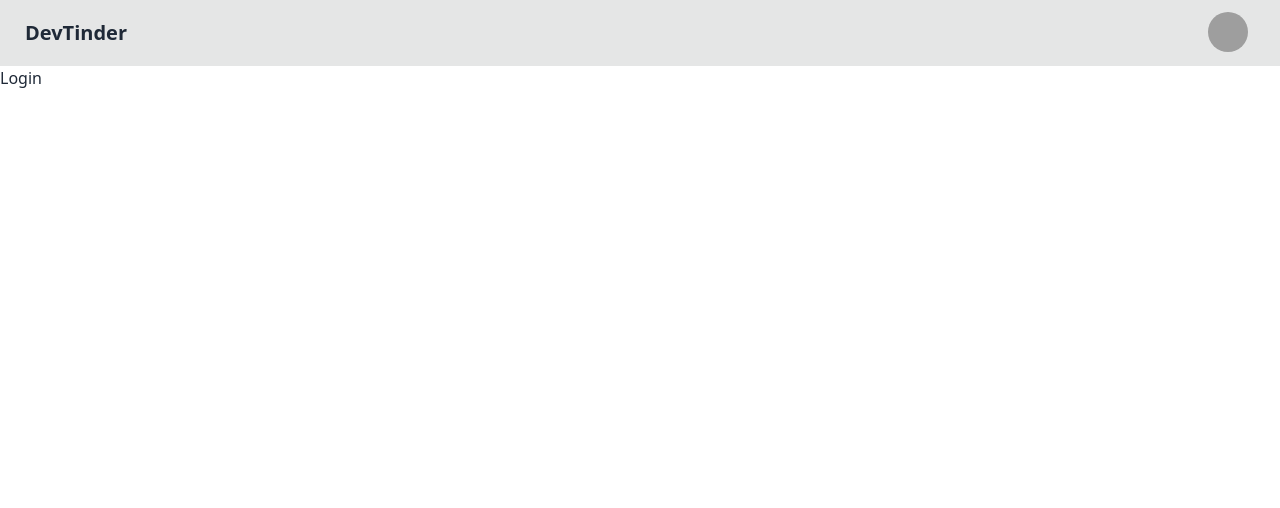
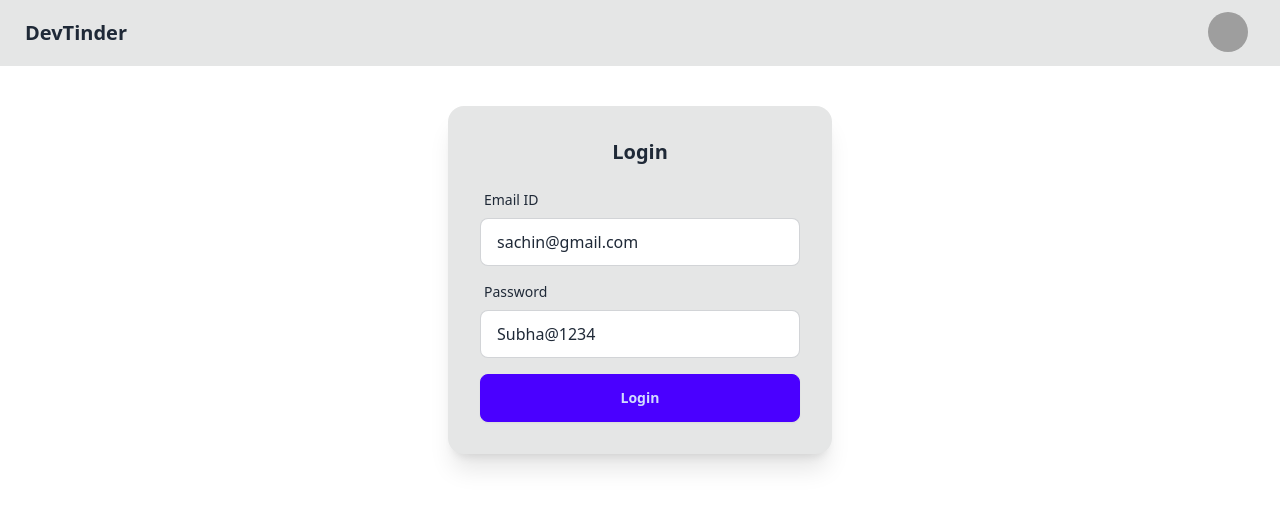
Before and after one commit to subhadeepghosh456/devTinder-FrontEnd, a React (Vite) app: page /login in a window 1280 px wide. Shown: the top 508 px of the page. Built offline with nearby package versions, Linux system fonts and the light colour scheme; grey boxes are pictures that could not be loaded.

Commit message:
login api established

```diff
--- a/package.json
+++ b/package.json
@@ -10,6 +10,7 @@
     "preview": "vite preview"
   },
   "dependencies": {
+    "axios": "^1.7.7",
     "react": "^18.3.1",
     "react-dom": "^18.3.1",
     "react-router-dom": "^6.27.0"
--- a/src/Components/Login.jsx
+++ b/src/Components/Login.jsx
@@ -1,7 +1,67 @@
-import React from "react";
+import React, { useState } from "react";
+import axios from "axios";
 
 const Login = () => {
-  return <div>Login</div>;
+  const [emailId, setEmailId] = useState("sachin@gmail.com");
+  const [password, setPassword] = useState("Subha@1234");
+  // http://localhost/
+  const handleLogin = async () => {
+    try {
+      const res = await axios.post(
+        "http://localhost:3000/login",
+        {
+          emailId,
+          password,
+        },
+        {
+          withCredentials: true,
+        }
+      );
+    } catch (error) {
+      console.error(error);
+    }
+  };
+
+  return (
+    <div className="flex justify-center my-10">
+      <div className="card bg-base-300 w-96 shadow-xl">
+        <div className="card-body">
+          <h2 className="card-title justify-center">Login</h2>
+          <div>
+            <label className="form-control w-full max-w-xs my-2">
+              <div className="label">
+                <span className="label-text">Email ID</span>
+              </div>
+              <input
+                type="text"
+                value={emailId}
+                onChange={(e) => setEmailId(e.target.value)}
+                placeholder="Type here"
+                className="input input-bordered w-full max-w-xs"
+              />
+            </label>
+            <label className="form-control w-full max-w-xs my-2">
+              <div className="label">
+                <span className="label-text">Password</span>
+              </div>
+              <input
+                type="text"
+                value={password}
+                onChange={(e) => setPassword(e.target.value)}
+                placeholder="Type here"
+                className="input input-bordered w-full max-w-xs"
+              />
+            </label>
+          </div>
+          <div className="card-actions justify-center">
+            <button className="btn btn-primary w-full" onClick={handleLogin}>
+              Login
+            </button>
+          </div>
+        </div>
+      </div>
+    </div>
+  );
 };
 
 export default Login;
```
Also changed, not shown: 1 other file (tests, documents, lock files or other folders).
